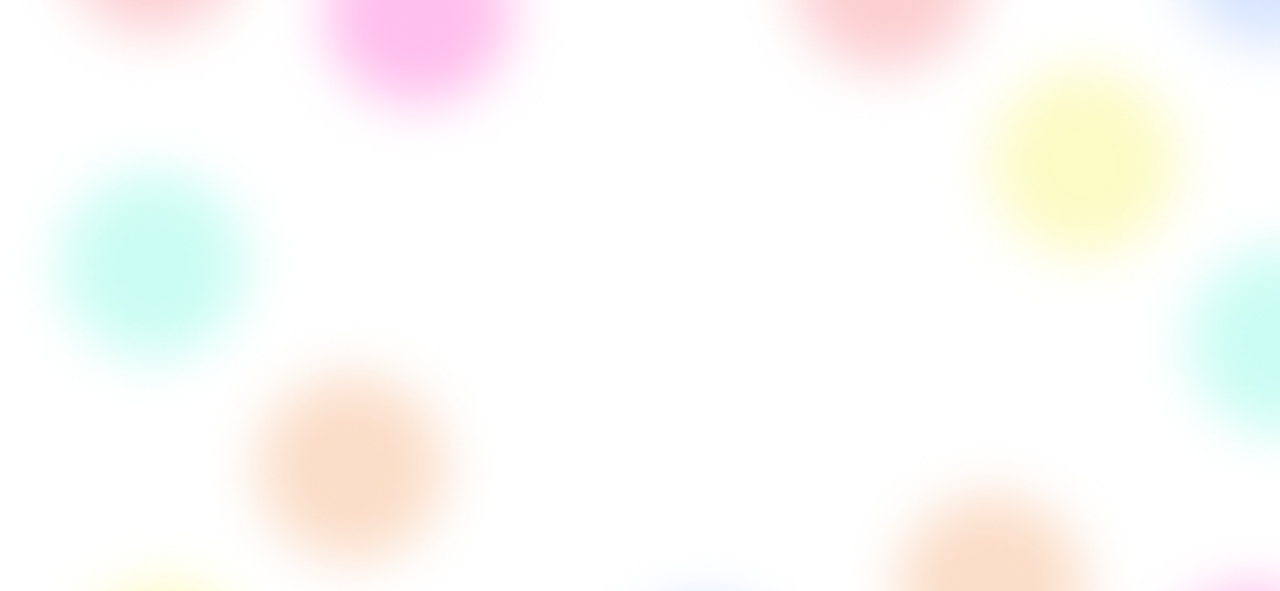
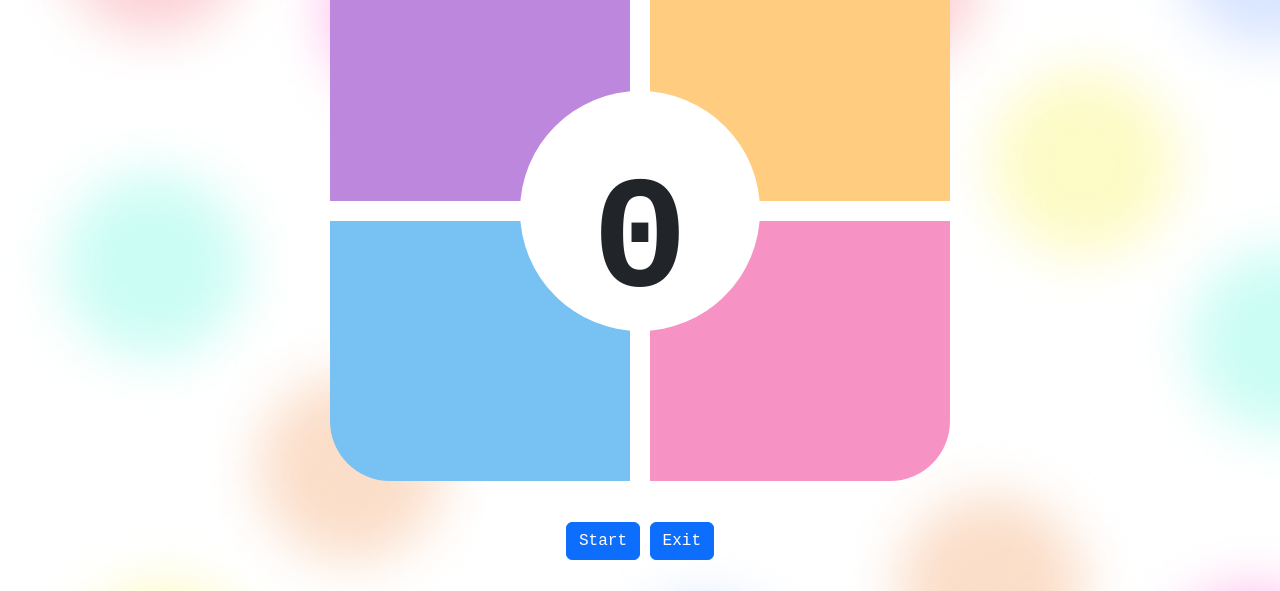
Before and after one commit to JuliaLavagnini/Simon-Game, a plain HTML site: page index.html in a window 1280 px wide. Shown: the part 209-800 px from the top of the page. Drawn offline with nearby package versions, Linux system fonts and the light colour scheme.

Commit message:
Style the colors division and count place

```diff
--- a/style.css
+++ b/style.css
@@ -13,3 +13,53 @@ body{
     max-width: 615px;
     max-height: 797px;
 }
+
+.color1{
+    background-color: #BD87DE;
+    border-radius: 3.75rem 0 0 0;
+}
+
+.color2{
+    background-color: #FFCC80;
+    border-radius: 0 3.75rem 0 0;
+}
+
+.color4{
+    background-color: #F693C4;
+    border-radius: 0 0 3.75rem 0;
+}
+
+.color3{
+    background-color: #78C1F3;
+    border-radius: 0 0 0 3.75rem;
+}
+
+#simon{
+    display: grid;
+    grid-template-columns: repeat(2, 50%);
+    grid-template-rows: repeat(2, 50%);
+    height: 70vh;
+    width: 50vw;
+}
+
+.main {
+  display: flex;
+  align-items: center;
+  justify-content: center;
+}
+
+#simon div{
+  margin: 10px;
+  padding: 5px;
+}
+
+.center {
+  height: 15rem;
+  width: 15rem;
+  position: absolute;
+  background-color: #FFFf;
+  font-size: 10rem;
+  font-weight: 800;
+  border-radius: 50%;
+  line-height: 38vh;
+}
```
